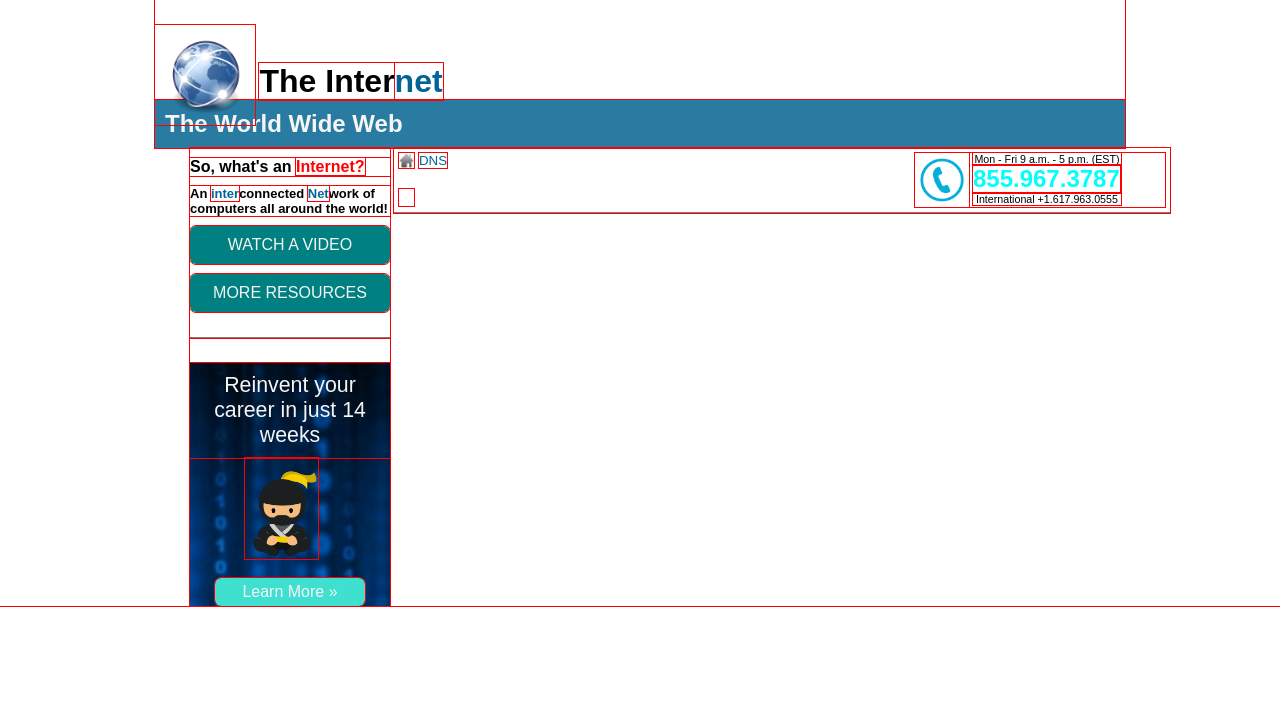
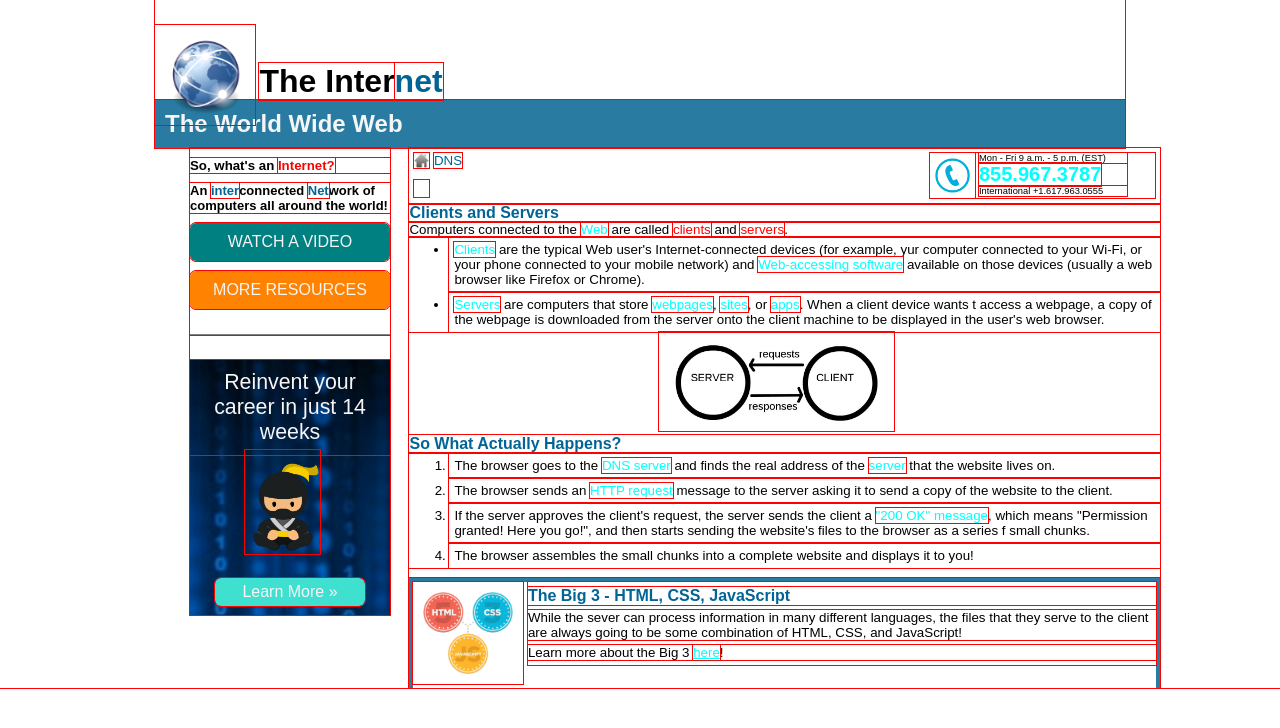
Before and after one commit to qthornton9/theInternet, a plain HTML site: page index.html in a window 1280 px wide. Drawn offline with Linux system fonts and the light colour scheme.

Commit message:
recreated webpage

```diff
--- a/index.html
+++ b/index.html
@@ -17,13 +17,12 @@
 
     <div id="leftSide">
         <div id="leftTop">
-            <h4>So, what's an <span>Internet?</span></h4>
+            <h5>So, what's an <span>Internet?</span></h5>
             <p>An <span class="blue">inter</span>connected <span class="blue">Net</span>work of computers all around the world!</p>
             <a href="#">WATCH A VIDEO</a>
-            <a id= "resources" href="#">MORE RESOURCES</a>
+            <a id="resources" href="#">MORE RESOURCES</a>
         </div> <!--#leftTop section ends-->
         <div id="leftBottom">
-            <!-- <img id="ad" src="img/ad_background.png" alt="Digital Background For Ad"> -->
             <p>Reinvent your career in just 14 weeks</p>
             <img id="ninja" src="img/ninja.png" alt="Ninja For Ad">
             <a href="">Learn More</a>
@@ -43,6 +42,30 @@
                 </div>
             </div>
         </div>
+        <div id="info">
+            <h4 class="blue">Clients and Servers</h4>
+            <p>Computers connected to the <span class="aqua">Web</span> are called <span class="bold">clients</span> and <span class="bold">servers</span>.</p>
+            <ul>
+                <li><span class="aqua">Clients</span> are the typical Web user's Internet-connected devices (for example, yur computer connected to your Wi-Fi, or your phone connected to your mobile network) and <span class="aqua">Web-accessing software</span> available on those devices (usually a web browser like Firefox or Chrome).</li>
+                <li><span class="aqua">Servers</span> are computers that store <span class="aqua">webpages</span>, <span class="aqua">sites</span>, or <span class="aqua">apps</span>.  When a client device wants t access a webpage, a copy of the webpage is downloaded from the server onto the client machine to be displayed in the user's web browser.</li>
+            </ul>
+            <img src="img/client_server.jpg" alt="Server Client Diagram">
+            <h4 class="blue">So What Actually Happens?</h4>
+            <ol>
+                <li>The browser goes to the <span class="aqua">DNS server</span> and finds the real address of the <span class="aqua">server</span> that the website lives on.</li>
+                <li>The browser sends an <span class="aqua">HTTP request</span> message to the server asking it to send a copy of the website to the client.</li>
+                <li>If the server approves the client's request, the server sends the client a <span class="aqua">"200 OK" message</span>, which means "Permission granted! Here you go!", and then starts sending the website's files to the browser as a series f small chunks.</li>
+                <li>The browser assembles the small chunks into a complete website and displays it to you!</li>
+            </ol>
+            <div id="bigThree">
+                <img src="img/html.png" alt="H T M L C S S Javascript Image">
+                <div id="bigThreeInfo">
+                    <h4>The Big 3 - HTML, CSS, JavaScript</h4>
+                    <p>While the sever can process information in many different languages, the files that they serve to the client are always going to be some combination of HTML, CSS, and JavaScript!</p>
+                    <p>Learn more about the Big 3 <a class="aqua" href="">here</a>!</p>
+                </div> <!-- #bigThreeInfo ends -->
+            </div> <!-- #bigThree section ends -->
+        </div> <!--#info section ends-->
     </div>
 
 
--- a/styles.css
+++ b/styles.css
@@ -7,7 +7,6 @@
 }
 
 /* colors
-orange button: rgb(255, 130, 0) FF8200
 blue1: rgb(0, 101, 150) 006596
 blue: rgb(42, 123, 162) 0E749F
 phone number: rgb(0, 196, 223) 00C4DF
@@ -20,7 +19,7 @@ aqua: rgb(193, 228, 231) C1E4E7*/
 }
 
 .aqua {
-    color: rgb(193, 228, 231);
+    color: aqua
 }
 
 /* repeated elements end */
@@ -63,11 +62,10 @@ h2 {
 /* #leftTop section begins */
 
 #leftTop {
-    /* margin-top: 10px; */
     border-bottom: 1px solid gray;
 }
 
-h4, #leftTop p, #leftTop a {
+h5, #leftTop p, #leftTop a {
     margin-top: 10px;
 }
 
@@ -86,14 +84,13 @@ span {
     text-decoration: none;
     color: whitesmoke;
     padding: 10px;
-    /* margin-bottom: 25px; */
-    /* margin-top: 25px; */
     border-radius: 6px;
     background-color: teal;
 }
 
-#resources {
+#leftTop #resources {
     margin-bottom: 25px;
+    background-color: rgb(255, 130, 0)
 }
 
 /* #leftTop section ends */
@@ -102,12 +99,8 @@ span {
 
 #leftBottom {
     background-image: url("img/ad_background.png");
+    height: 255px;
 }
-
-/* #ad {
-    width: 200px;
-    margin-top: 25px;
-} */
 
 #leftBottom p {
     width: 200px;
@@ -116,16 +109,13 @@ span {
     color: whitesmoke;
     text-align: center;
     font-size: 16pt;
-    /* position: relative; */
-    /* bottom: 250px; */
 }
 
 #ninja {
-    width: 73px;
-    margin-left: 64;
+    width: 75px;
     position: relative;
-    /* bottom: 200px; */
     left: 55px;
+    bottom: 5px;
 }
 
 #leftBottom a {
@@ -139,13 +129,8 @@ span {
     text-decoration: none;
     border-radius: 6px;
 }
-/*
-#leftBottom a::after {
-    content: ' \003E';
-} */
 
 #leftBottom a::after {
-    content: ' \003E';
     content: ' \00BB';
 }
 
@@ -156,6 +141,8 @@ span {
 /* #mainContent section begins */
 
 #mainContent {
+    width: 751px;
+    margin-left: 15px;
     display: inline-block;
     vertical-align: top;
 }
@@ -165,6 +152,7 @@ span {
 /* #contactLine section begins */
 
 #contactLine {
+    width: 751px;
     padding: 5px;
     border-bottom: 1px solid gray;
 }
@@ -182,7 +170,7 @@ span {
 }
 
 #phoneNumber {
-    width: 250px;
+    width: 225px;
     display: inline-block;
     margin-left: 463px;
 }
@@ -190,7 +178,7 @@ span {
 #phoneNumber img {
     vertical-align: top;
     display: inline-block;
-    width: 54px;
+    width: 45px;
     padding: 5px;
 }
 
@@ -200,16 +188,72 @@ span {
 }
 
 #hoursNumbers p:nth-child(1), #hoursNumbers p:nth-child(3) {
-    font-size: 8pt;
-    text-align: center;
+    font-size: 7pt;
+    /* text-align: center; */
 }
 
 #hoursNumbers p:nth-child(2) {
     color: aqua;
-    font-size: 18pt;
+    font-size: 15pt;
     font-weight: bold;
 }
 
 /* #hoursNumbers p:nth-child(3) {
     font-size: 8pt;
 } */
+
+/* #contactLine section ends */
+
+/* #info section begins */
+
+h4 {
+    color: rgb(0, 101, 150);
+}
+
+#info p {
+    /* padding: 8px; */
+    font-size: 10pt;
+}
+
+li {
+    padding: 5px;
+    font-size: 10pt;
+}
+
+#info img {
+    width: 235px;
+    padding: 10px;
+    margin-left: 250px;
+}
+
+/* #bigThree section begins */
+
+#bigThree {
+    border: 4px solid rgb(42, 123, 162);
+    border-bottom: 0px;
+    margin-top: 10px;
+}
+
+#bigThree img {
+    width: 110px;
+    margin-left: 0px;
+}
+
+#bigThreeInfo {
+    display: inline-block;
+    width: 628px;
+    vertical-align: top;
+}
+
+#bigThreeInfo h4 {
+    margin-top: 5px;
+}
+
+#bigThreeInfo p {
+    margin-top: 5px;
+    margin-bottom: 5px;
+}
+
+/* #bigThree section begins */
+
+/* #info section ends */
```
